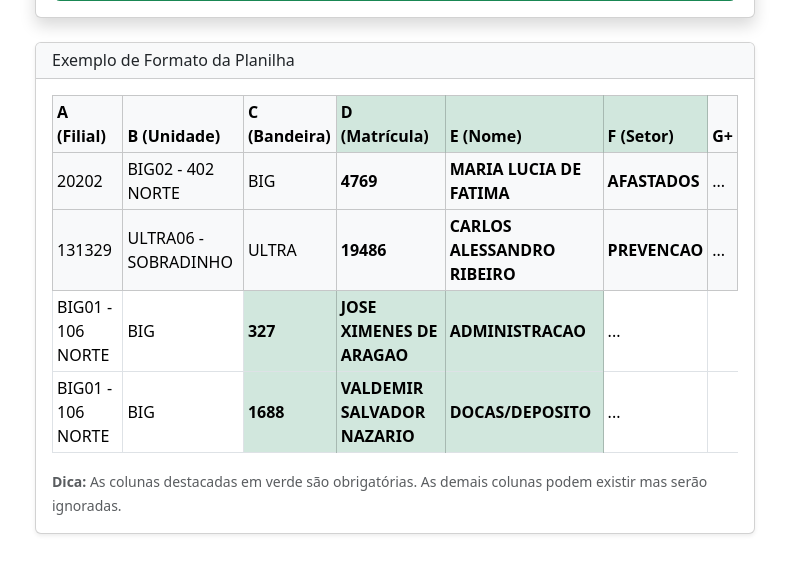
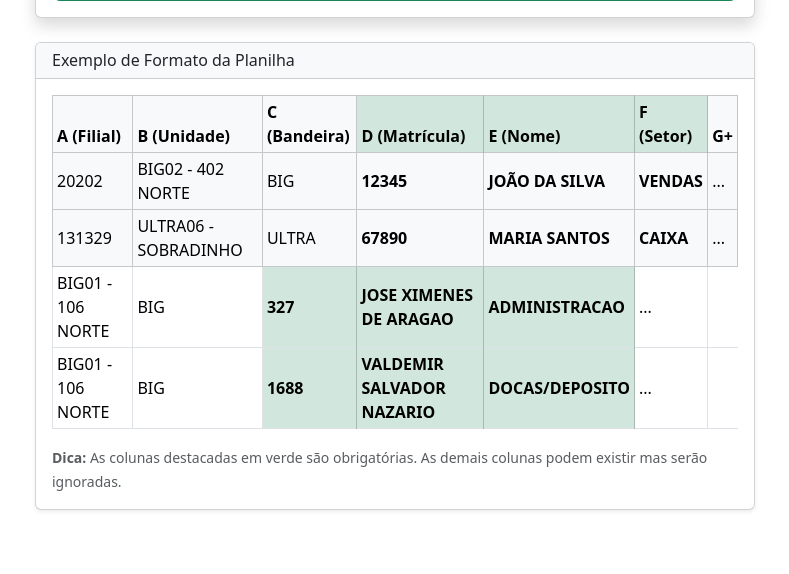
Before and after one commit to rodrigoantonioli/sorteio-bigbox, a Python web app: template app/templates/manager/upload.html in a window 1280 px wide. Shown: the part 840-1414 px from the top of the page, without its empty margins (245-1034 px from the left). Run offline with Jinja, Linux system fonts and the light colour scheme; the template is opened without the code that fills it: most values are stand-ins (such as "Sample title", 1, 10 or a date in 2020); form fields are guessed from the names that the template uses.

Commit message:
fix: Corrige filtro por loja específica no upload + dados fictícios nos templates
- PROBLEMA CRÍTICO RESOLVIDO: Upload com loja específica retornava 0 colaboradores
- CAUSA: Mapeamento de lojas era restrito apenas à loja selecionada antes da verificação
- SOLUÇÃO: Mantém mapeamento completo e aplica filtro após identificar a loja da linha
- Corrige lógica de verificação: identifica loja primeiro, depois aplica filtro por ID
- Atualiza templates com dados fictícios em vez de pessoas reais (JOÃO DA SILVA, MARIA SANTOS)
- Remove exemplos com setores sensíveis como AFASTADOS
- Sistema agora processa corretamente colaboradores quando loja específica é selecionada

Testado: 111 colaboradores processados sem filtro, 0 com filtro diferente (correto)

```diff
--- a/app/templates/admin/upload_colaboradores.html
+++ b/app/templates/admin/upload_colaboradores.html
@@ -54,9 +54,9 @@
                                     <td>20202</td>
                                     <td>BIG02 - 402 NORTE</td>
                                     <td>BIG</td>
-                                    <td>4769</td>
-                                    <td>MARIA LUCIA DE FATIMA</td>
-                                    <td>AFASTADOS</td>
+                                    <td>12345</td>
+                                    <td>JOÃO DA SILVA</td>
+                                    <td>VENDAS</td>
                                 </tr>
                             </tbody>
                         </table>
--- a/app/templates/manager/upload.html
+++ b/app/templates/manager/upload.html
@@ -115,18 +115,18 @@
                                     <td>20202</td>
                                     <td>BIG02 - 402 NORTE</td>
                                     <td>BIG</td>
-                                    <td><strong>4769</strong></td>
-                                    <td><strong>MARIA LUCIA DE FATIMA</strong></td>
-                                    <td><strong>AFASTADOS</strong></td>
+                                    <td><strong>12345</strong></td>
+                                    <td><strong>JOÃO DA SILVA</strong></td>
+                                    <td><strong>VENDAS</strong></td>
                                     <td>...</td>
                                 </tr>
                                 <tr class="table-light">
                                     <td>131329</td>
                                     <td>ULTRA06 - SOBRADINHO</td>
                                     <td>ULTRA</td>
-                                    <td><strong>19486</strong></td>
-                                    <td><strong>CARLOS ALESSANDRO RIBEIRO</strong></td>
-                                    <td><strong>PREVENCAO</strong></td>
+                                    <td><strong>67890</strong></td>
+                                    <td><strong>MARIA SANTOS</strong></td>
+                                    <td><strong>CAIXA</strong></td>
                                     <td>...</td>
                                 </tr>
                             </tbody>
```
Also changed, not shown: app/routes/admin.py (+10 -8 lines).
